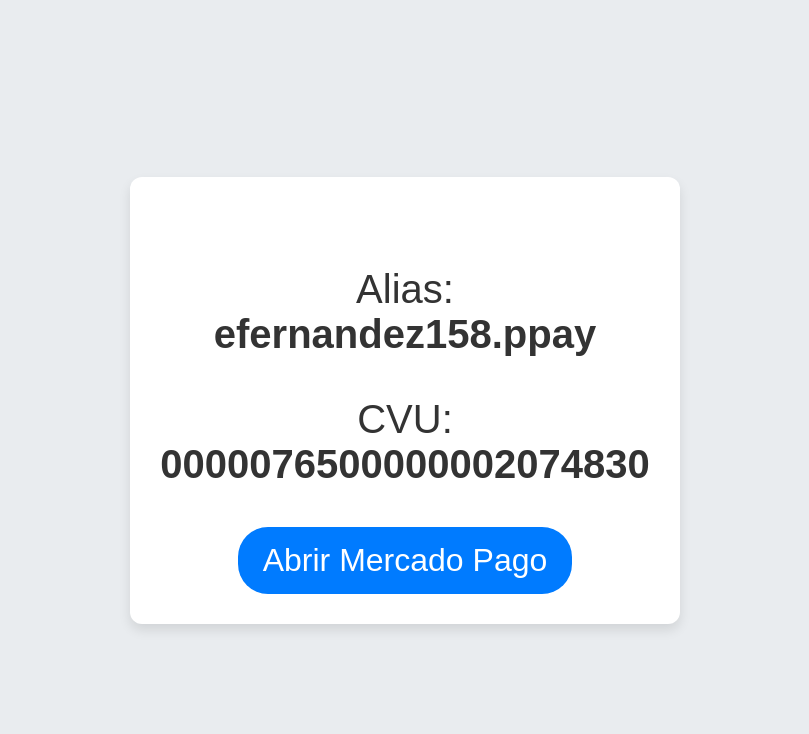
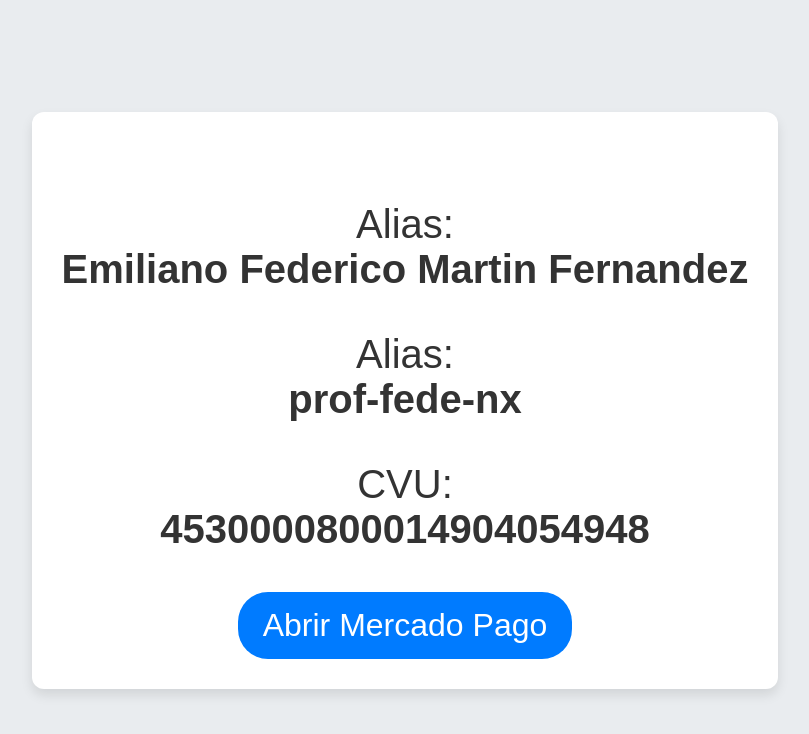
Before and after one commit to EF-EmilianoFernandez/QrGym-Fede, a plain HTML site: page index.html in a window 1280 px wide. Shown: the whole page, without its empty margins (235-1044 px from the left). Drawn offline with Linux system fonts and the light colour scheme.

Commit message:
Update index.html

```diff
--- a/index.html
+++ b/index.html
@@ -115,8 +115,9 @@
     <div class="container">
 
       <div class="instrucciones">
-        <p>Alias: <br><strong>efernandez158.ppay</strong></p>
-        <p>CVU: <br><strong>0000076500000002074830</strong></p>
+        <p>Alias: <br><strong>Emiliano Federico Martin Fernandez</strong></p>
+        <p>Alias: <br><strong>prof-fede-nx</strong></p>
+        <p>CVU: <br><strong>4530000800014904054948</strong></p>
 
     </div>
         <a href="mercadopago://home" class="btn-pagar">Abrir Mercado Pago</a>
```
